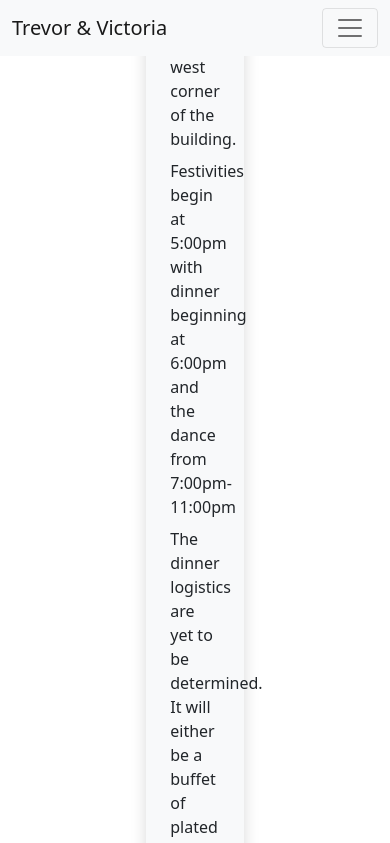
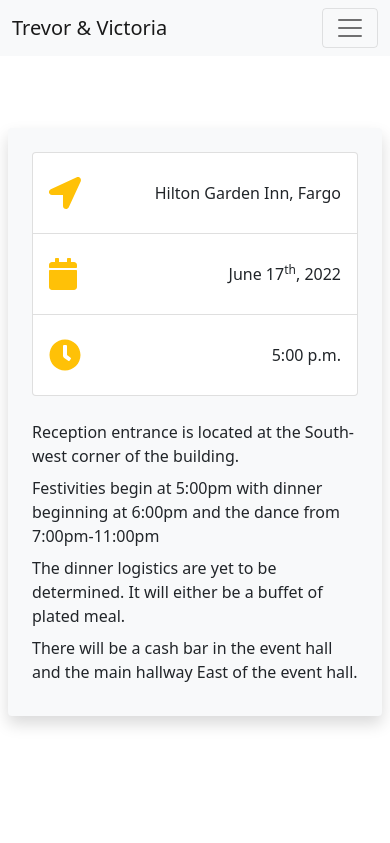
Before and after one commit to treknuts/rsvp-registry, a React (Create React App) app: page /info in a window 390 px wide. Shown: the top 843 px of the page. Built offline with nearby package versions, Linux system fonts and the light colour scheme.

Commit message:
Made widths sensible for mobile

```diff
--- a/package.json
+++ b/package.json
@@ -43,6 +43,5 @@
       "last 1 firefox version",
       "last 1 safari version"
     ]
-  },
-  "devDependencies": {}
+  }
 }
--- a/src/App.js
+++ b/src/App.js
@@ -62,7 +62,7 @@
             </div>
           </div>
         </nav>
-        <main className="vh-100 d-flex flex-column justify-content-center align-items-center">
+        <main className="min-vh-100 p-md-0 p-2 d-flex flex-column justify-content-center align-items-center">
           <Main />
         </main>
       </BrowserRouter>
--- a/src/components/Info.js
+++ b/src/components/Info.js
@@ -1,36 +1,55 @@
 import React from "react";
 import { FontAwesomeIcon } from "@fortawesome/react-fontawesome";
-import { faClock, faCalendar, faLocationArrow } from "@fortawesome/free-solid-svg-icons";
+import {
+  faClock,
+  faCalendar,
+  faLocationArrow,
+} from "@fortawesome/free-solid-svg-icons";
+import "./info.css";
 
 const Info = () => {
   return (
-    <div className="container-fluid p-4 w-25 rounded shadow bg-light">
-      <ul className="list-group">
-        <li className="list-group-item d-flex align-items-baseline justify-content-between">
-          <FontAwesomeIcon className="text-warning" icon={faLocationArrow} size="2x" />
+    <div className="p-4 rounded shadow bg-light">
+      <ul className="list-group mx-auto">
+        <li className="list-group-item py-4 d-flex align-items-center justify-content-between">
+          <FontAwesomeIcon
+            className="text-warning"
+            icon={faLocationArrow}
+            size="2x"
+          />
           <p>Hilton Garden Inn, Fargo</p>
         </li>
-        <li className="list-group-item d-flex align-items-center justify-content-between">
-          <FontAwesomeIcon className="text-warning" icon={faCalendar} size="2x" />
-          <p>June 17<sup>th</sup>, 2022</p>
+        <li className="list-group-item py-4 d-flex align-items-center justify-content-between">
+          <FontAwesomeIcon
+            className="text-warning"
+            icon={faCalendar}
+            size="2x"
+          />
+          <p>
+            June 17<sup>th</sup>, 2022
+          </p>
         </li>
-        <li className="list-group-item d-flex align-items-center justify-content-between">
+        <li className="list-group-item py-4 d-flex align-items-center justify-content-between">
           <FontAwesomeIcon className="text-warning" icon={faClock} size="2x" />
           <p>5:00 p.m.</p>
         </li>
       </ul>
       <div className="text-left mt-4">
         <p className="mb-2">
-          Reception entrance is located at the South-west corner of the building.
+          Reception entrance is located at the South-west corner of the
+          building.
         </p>
         <p className="mb-2">
-          Festivities begin at 5:00pm with dinner beginning at 6:00pm and the dance from 7:00pm-11:00pm
+          Festivities begin at 5:00pm with dinner beginning at 6:00pm and the
+          dance from 7:00pm-11:00pm
         </p>
         <p className="mb-2">
-          The dinner logistics are yet to be determined. It will either be a buffet of plated meal.
+          The dinner logistics are yet to be determined. It will either be a
+          buffet of plated meal.
         </p>
         <p className="mb-2">
-          There will be a cash bar in the event hall and the main hallway East of the event hall.
+          There will be a cash bar in the event hall and the main hallway East
+          of the event hall.
         </p>
       </div>
     </div>
--- a/src/components/Registry.js
+++ b/src/components/Registry.js
@@ -4,18 +4,24 @@
 
 const Registry = () => {
   return (
-    <div className="bg-light rounded shadow p-4 w-25 d-flex flex-column align-items-center justify-content-center">
+    <div className="bg-light rounded shadow p-4">
       <p className="mb-4">
         Trevor and Victoria are registered at Target and Amazon. You can view
         both registries through the links below.
       </p>
       <div className="row">
-          <a className="col text-warning" href="https://www.amazon.com/hz/wishlist/ls/3O8OTPTAWW19X?">
-            <FontAwesomeIcon size="3x" icon={faAmazon} />
-          </a>
-          <a className="col text-warning" href="https://www.target.com/gift-registry/dashboard?registryId=924f8bfa420d42a58e4b2ec92abe4fa6&newRegistry=true">
-            <FontAwesomeIcon size="3x" icon={faBullseye} />
-          </a>
+        <a
+          className="col text-warning"
+          href="https://www.amazon.com/hz/wishlist/ls/3O8OTPTAWW19X?"
+        >
+          <FontAwesomeIcon size="3x" icon={faAmazon} />
+        </a>
+        <a
+          className="col text-warning"
+          href="https://www.target.com/gift-registry/dashboard?registryId=924f8bfa420d42a58e4b2ec92abe4fa6&newRegistry=true"
+        >
+          <FontAwesomeIcon size="3x" icon={faBullseye} />
+        </a>
       </div>
     </div>
   );
--- /dev/null
+++ b/src/components/info.css
@@ -0,0 +1,9 @@
+.list-group {
+  width: 50%;
+}
+
+@media screen and (max-width: 768px) {
+  .list-group {
+    width: 100%;
+  }
+}
```
Also changed, not shown: src/index.css (+7 -6 lines), src/index.js (+7 -7 lines), 1 other file (tests, documents, lock files or other folders).
